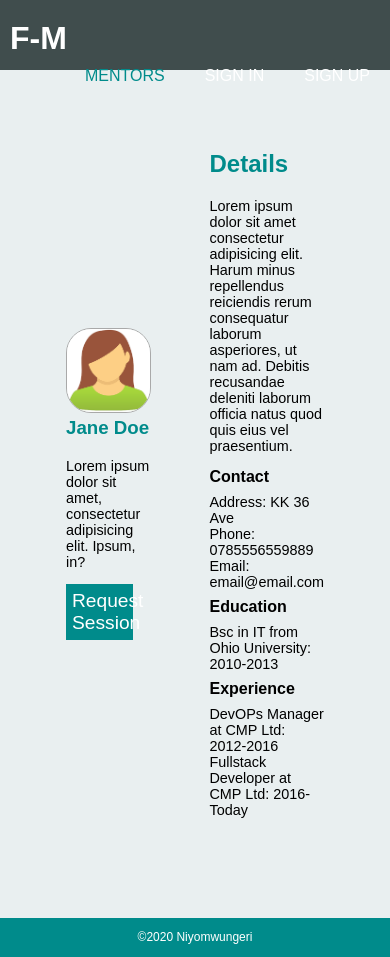
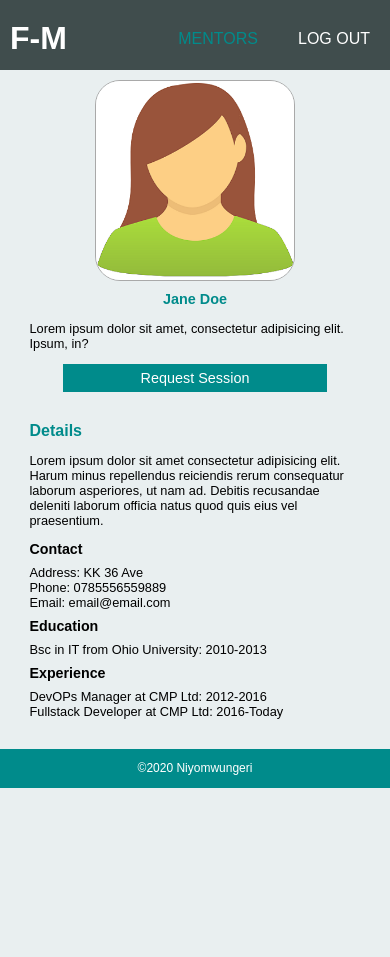
Before and after one commit to Nide17/Build-A-Product-Free-Mentors, a plain HTML site: page UI/mentor.html in a window 390 px wide. After the commit the page ends 844 px from the top, so only its background shows below. Drawn offline with Linux system fonts and the light colour scheme.

Commit message:
responsive

```diff
--- a/UI/css/style.css
+++ b/UI/css/style.css
@@ -89,7 +89,11 @@ header {
     min-height: 50px;
 }
 
-header a {
+#brand a {
+    text-decoration: none;
+}
+
+header li a {
     text-decoration: none;
     text-transform: uppercase;
     font-size: 16px;
@@ -253,6 +257,7 @@ button a:hover {
 #session-section {
     padding: 20px
 }
+
 .session-brief {
     text-align: center;
     align-items: center;
@@ -275,7 +280,7 @@ button a:hover {
     width: 35%;
 }
 
-.admin-users button, .mentorship-users button{
+.admin-users button, .mentorship-users button {
     background-color: darkcyan;
     width: 30%;
     padding: 5px;
@@ -284,7 +289,7 @@ button a:hover {
     border: #ffffff;
 }
 
-.mentorship-users button.decline{
+.mentorship-users button.decline {
     background-color: rgb(182, 9, 9);
     color: #ffffff;
     border: #ffffff;
@@ -304,43 +309,37 @@ button a:hover {
 }
 
 /* RESPONSIVE-MOBILE */
-@media(max-width:768px ) {
+
+@media(max-width:768px) {
     .container #reg-form {
         width: 100%;
         border-radius: 10px;
     }
-
     div.form-section label {
         width: 100%;
         margin: 10px 20px;
         text-align: left;
     }
-
     #reg-form #reg-label {
         display: none;
     }
-
     div.form-section button {
         text-align: center;
         margin-top: 20px;
         float: none;
         margin-left: auto;
     }
-
     .form-section.check-sign {
         padding: 0px;
     }
-
     .nav-container {
         width: 100%;
         margin: auto;
     }
-
     header #brand h1::before {
         content: "F-M";
         margin-left: 10px;
     }
-
     .admin-users, .mentorship-users {
         display: flex;
         flex-direction: column;
@@ -350,9 +349,67 @@ button a:hover {
         font-size: .9rem;
         text-align: center;
     }
-
-    .user-name {
-        display: none;
+    #mentors-intro h1 {
+        font-size: 1.2rem;
+    }
+    #mentors-section .mentor-wrapper {
+        width: 50%;
+        margin-top: 20px;
+    }
+    #mentors-section .mentor-wrapper button, #mentor-section button, #session-section button {
+        padding: 6px;
+        font-size: 1rem;
+    }
+    .mentor-brief button {
+        display: flex;
+        align-self: center;
+        justify-content: center;
+        margin: auto;
+    }
+    button a {
+        font-size: 0.9rem;
+    }
+    .intro p {
+        font-size: .9rem;
+    }
+    .admin-users p.user-name {
+        margin: 0;
+    }
+    .admin-users button, .mentorship-users button {
+        margin: 5px;
+    }
+    #mentor-section {
+        padding: 0;
+    }
+    #mentor-section .container {
+        width: 90%;
+        flex-direction: column;
+    }
+    #mentor-section ul li, #mentor-section p {
+        font-size: 0.8rem;
+    }
+    #mentor-section h2 {
+        font-size: 1rem;
+    }
+    #mentor-section h3 {
+        font-size: .9rem;
+        text-align: center;
+    }
+    #mentor-section h4 {
+        font-size: .89rem;
+    }
+    .mentor-brief, .mentor-details {
+        padding: 10px;
+    }
+    #mentor-section h2, h3 {
+        margin-top: 10px;
     }
 
+    #mentor-section img {
+        max-width: 60%;
+        margin: auto;
+        align-items: center;
+        justify-content: center;
+        display: flex;
+    }
 }
--- a/UI/mentor.html
+++ b/UI/mentor.html
@@ -13,13 +13,12 @@
     <header>
         <div class="nav-container">
             <div id="brand">
-                <h1></h1>
+                <a href="mentors.html"><h1></h1></a>
             </div>
             <nav>
                 <ul>
                     <li class="active"><a href="mentors.html">Mentors</a></li>
-                    <li><a href="signin.html">Sign In</a></li>
-                    <li><a href="signup.html">Sign Up</a></li>
+                    <li><a href="signin.html">Log Out</a></li>
                 </ul>
             </nav>
         </div>
```
Also changed, not shown: UI/admin.html (+3 -4 lines), UI/mentordashboard.html (+3 -4 lines), UI/mentors.html (+1 -1 lines).
